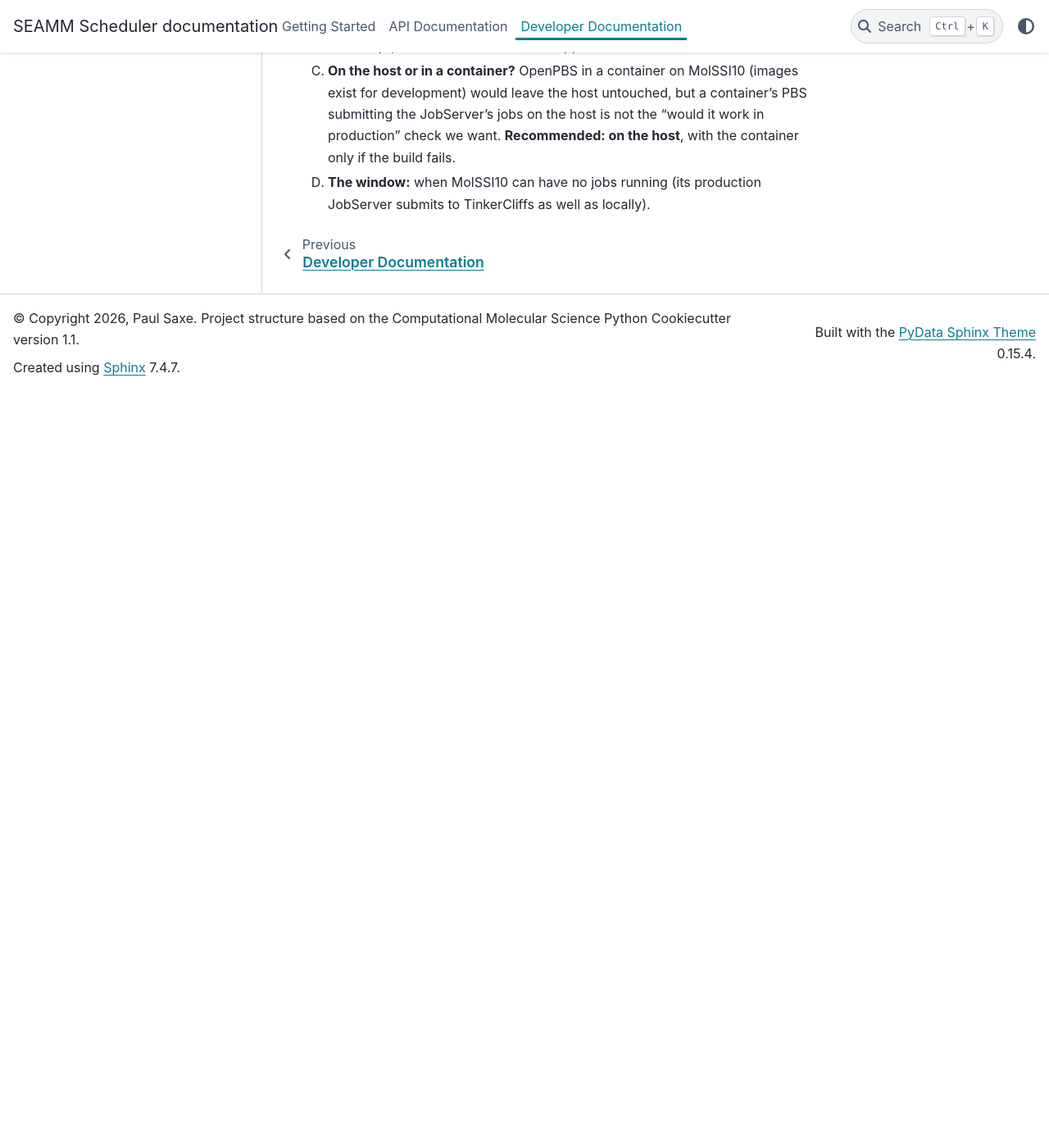
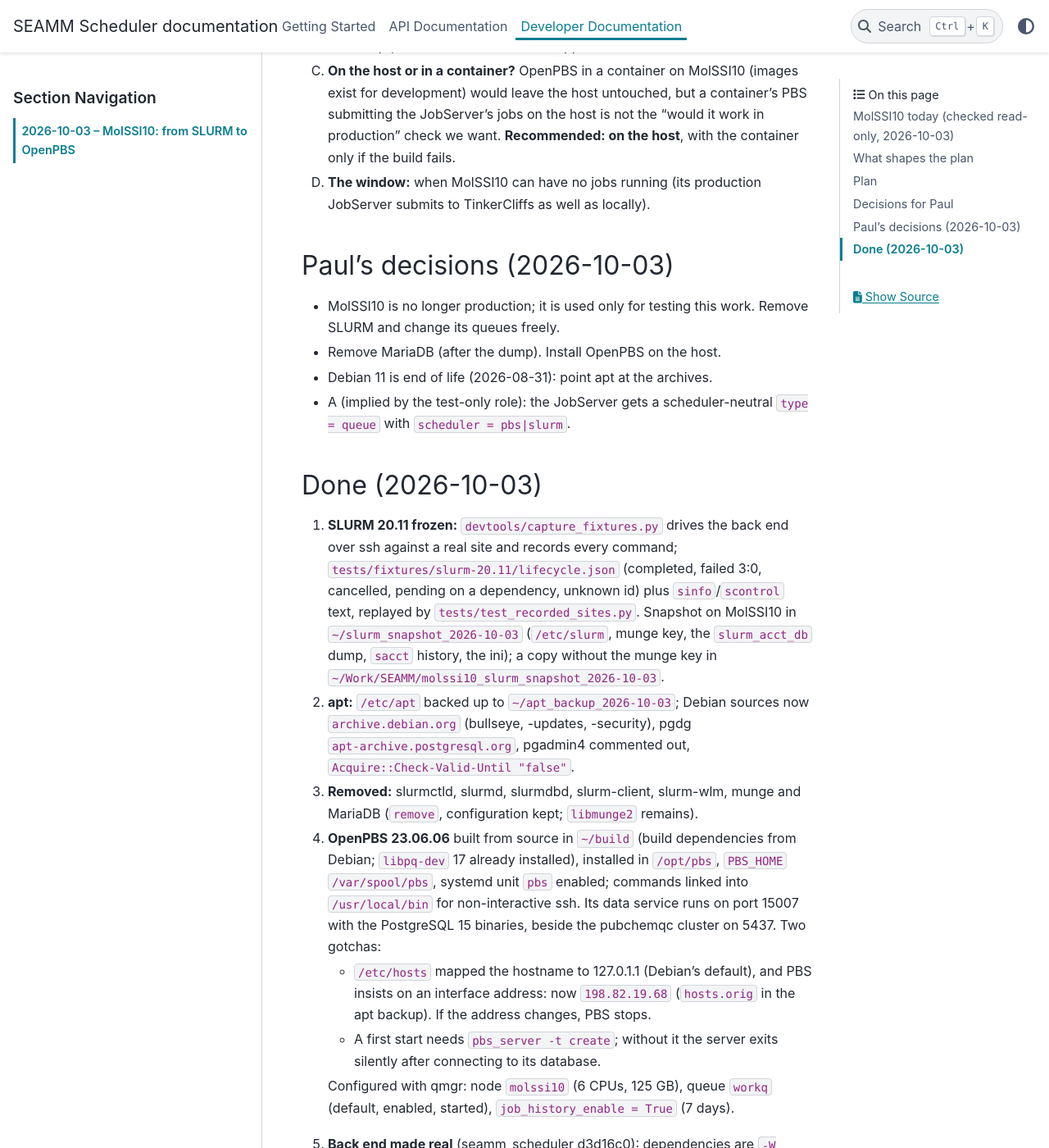
Before and after one commit to molssi-seamm/seamm_scheduler, a Sphinx documentation site: the page built from docs/developer_guide/campaigns/2026-10-03/index.rst, in a window 1280 px wide and 1400 px high, scrolled down 3586 px. Shown: the whole window at 82% size. Built offline with Sphinx 7.4.7 and the PyData theme 0.15.4, drawn with Linux system fonts in a browser that asks for light colours; pages that are not in the unit, such as notebooks, are missing from menus; the version number could not be read and is left out; before the commit the page ends 4064 px from its top, so only the background shows below that; some of the changed text lies outside the part shown.

Commit message:
Campaign 2026-10-03 notes: OpenPBS on MolSSI10 done and validated
Co-Authored-By: Claude Opus 5.5 <noreply@anthropic.com>

```diff
--- a/docs/developer_guide/campaigns/2026-10-03/index.rst
+++ b/docs/developer_guide/campaigns/2026-10-03/index.rst
@@ -143,3 +143,73 @@ C. **On the host or in a container?** OpenPBS in a container on MolSSI10
    with the container only if the build fails.
 D. **The window:** when MolSSI10 can have no jobs running (its production
    JobServer submits to TinkerCliffs as well as locally).
+
+Paul's decisions (2026-10-03)
+-----------------------------
+
+- MolSSI10 is no longer production; it is used only for testing this work.
+  Remove SLURM and change its queues freely.
+- Remove MariaDB (after the dump). Install OpenPBS on the host.
+- Debian 11 is end of life (2026-08-31): point apt at the archives.
+- A (implied by the test-only role): the JobServer gets a scheduler-neutral
+  ``type = queue`` with ``scheduler = pbs|slurm``.
+
+Done (2026-10-03)
+-----------------
+
+1. **SLURM 20.11 frozen:** ``devtools/capture_fixtures.py`` drives the back end
+   over ssh against a real site and records every command;
+   ``tests/fixtures/slurm-20.11/lifecycle.json`` (completed, failed 3:0,
+   cancelled, pending on a dependency, unknown id) plus ``sinfo``/``scontrol``
+   text, replayed by ``tests/test_recorded_sites.py``. Snapshot on MolSSI10 in
+   ``~/slurm_snapshot_2026-10-03`` (``/etc/slurm``, munge key, the
+   ``slurm_acct_db`` dump, ``sacct`` history, the ini); a copy without the munge
+   key in ``~/Work/SEAMM/molssi10_slurm_snapshot_2026-10-03``.
+2. **apt:** ``/etc/apt`` backed up to ``~/apt_backup_2026-10-03``; Debian
+   sources now ``archive.debian.org`` (bullseye, -updates, -security), pgdg
+   ``apt-archive.postgresql.org``, pgadmin4 commented out,
+   ``Acquire::Check-Valid-Until "false"``.
+3. **Removed:** slurmctld, slurmd, slurmdbd, slurm-client, slurm-wlm,
+   munge and MariaDB (``remove``, configuration kept; ``libmunge2`` remains).
+4. **OpenPBS 23.06.06** built from source in ``~/build`` (build dependencies
+   from Debian; ``libpq-dev`` 17 already installed), installed in ``/opt/pbs``,
+   ``PBS_HOME`` ``/var/spool/pbs``, systemd unit ``pbs`` enabled; commands
+   linked into ``/usr/local/bin`` for non-interactive ssh. Its data service
+   runs on port 15007 with the PostgreSQL 15 binaries, beside the pubchemqc
+   cluster on 5437. Two gotchas:
+
+   - ``/etc/hosts`` mapped the hostname to 127.0.1.1 (Debian's default), and
+     PBS insists on an interface address: now ``198.82.19.68``
+     (``hosts.orig`` in the apt backup). If the address changes, PBS stops.
+   - A first start needs ``pbs_server -t create``; without it the server exits
+     silently after connecting to its database.
+
+   Configured with qmgr: node ``molssi10`` (6 CPUs, 125 GB), queue ``workq``
+   (default, enabled, started), ``job_history_enable = True`` (7 days).
+5. **Back end made real** (seamm_scheduler d3d16c0): dependencies are
+   ``-W depend=`` (real qsub refuses ``-l depend``); ``chdir`` becomes a ``cd``
+   (``Scheduler.prologue_lines``); ``export=ALL`` becomes ``-V``; ``find`` uses
+   ``qselect -x`` so finished jobs are found after a restart. Recorded OpenPBS
+   fixtures (``tests/fixtures/openpbs-23.06``): running, queued, held,
+   completed, failed (3), cancelled (271), unknown id.
+6. **JobServer** (seamm_scheduler 542ca51, seamm_jobserver 67073be):
+   ``type = queue`` + ``scheduler``; ``is_batch``/``batch_scheduler``; a PBS
+   evaluator job gets ``-V`` (like SLURM's default) unless ``export = NONE``.
+   **Web UI** (seamm_webui dc587ee): imports from seamm_scheduler instead of the
+   seamm_slurm shim (an old seamm_slurm refused ``type = queue``), and treats
+   ``type = queue`` as a batch queue.
+7. **Validated** from the Mac's SEAMM_DEV (ini ``[molssi10]`` and
+   ``[molssi10-tasks]``; the SLURM version saved as
+   ``PaulVT.local.ini.slurm-2026-10-03``) to MolSSI10's PBS over ssh, with a test
+   environment ``~/SEAMM_PBS`` there (released phase 4 + the two checkouts):
+
+   - job 4006: the flowchart as a PBS job; results and the ``seamm.db`` table
+     staged back, values identical to local runs;
+   - job 4007: the same, with each MOPAC calculation a PBS job submitted from
+     inside the evaluator job (tasks = queue, bundle 1, nothing inline); three
+     bundle jobs, exit 0, identical table.
+
+Still to do: release seamm_scheduler, seamm_jobserver and seamm_webui (pins:
+jobserver and webui on the new seamm_scheduler); MolSSI10's own ``~/SEAMM``
+(old, pre-phase 2, services stopped) rewritten for PBS if it is to run jobs
+again; the design doc's phase 7 entry.
```
